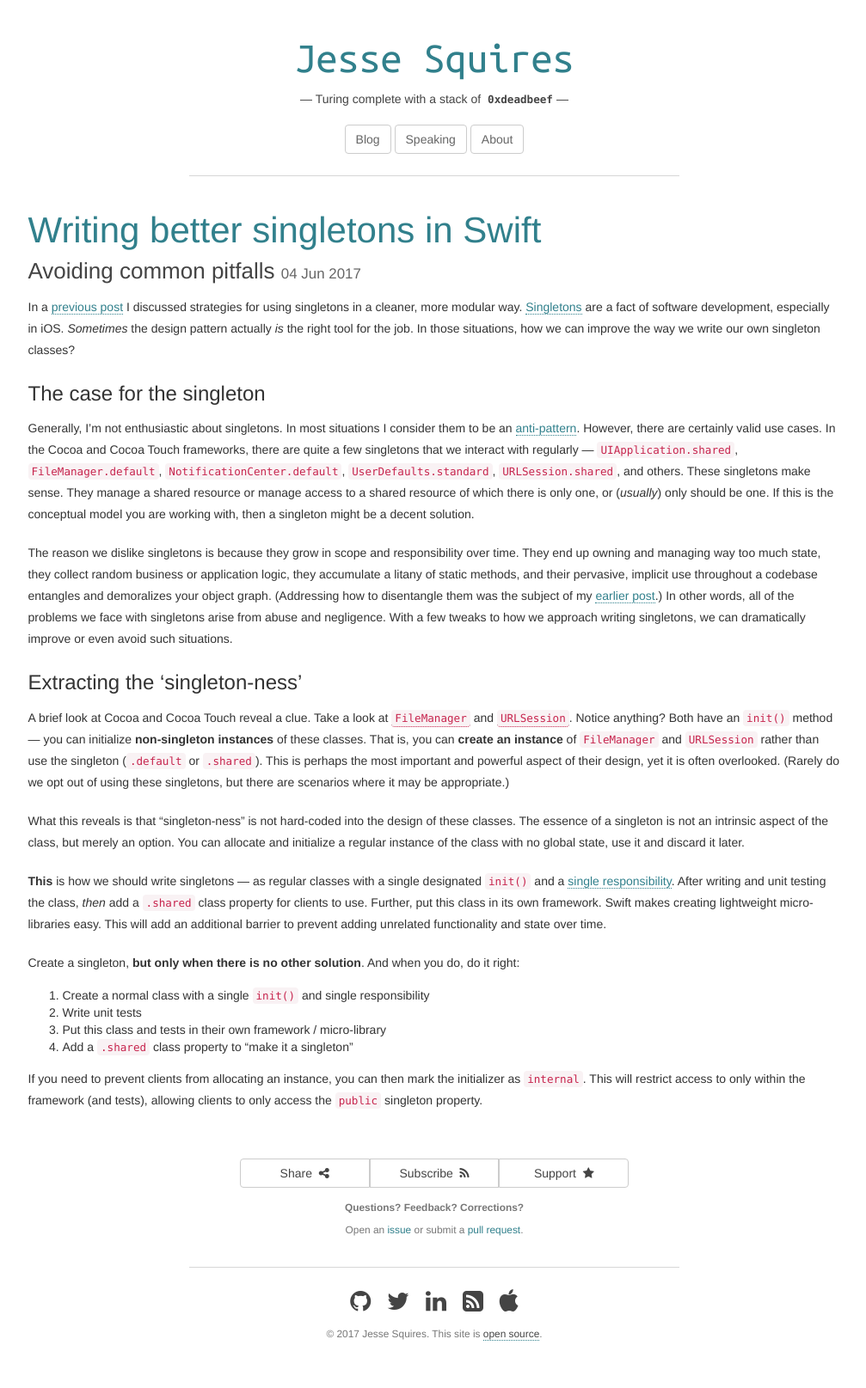
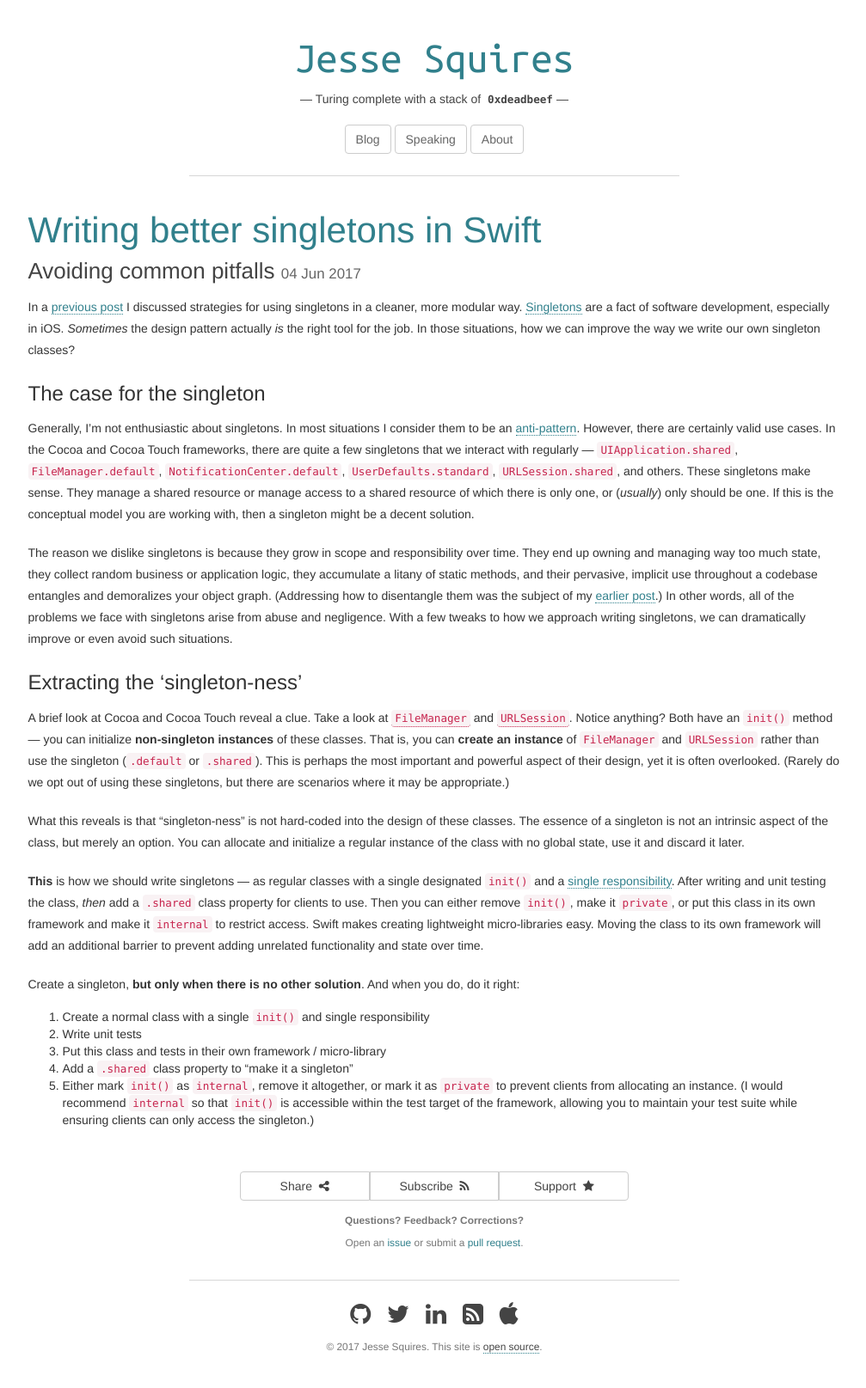
Before and after one commit to jessesquires/jessesquires.com, a Jekyll site: the page built from _posts/2017-06-04-writing-better-singletons-in-swift.md, in a window 1280 px wide. Shown: the whole page at 86% size, without its empty margins (135-1142 px from the left). Built offline with Jekyll 4.4.1, drawn with Linux system fonts in a browser that asks for light colours.

Commit message:
[edits] clarification on better singletons post

```diff
--- a/_posts/2017-06-04-writing-better-singletons-in-swift.md
+++ b/_posts/2017-06-04-writing-better-singletons-in-swift.md
@@ -20,7 +20,7 @@ A brief look at Cocoa and Cocoa Touch reveal a clue. Take a look at [`FileManage
 
 What this reveals is that "singleton-ness" is not hard-coded into the design of these classes. The essence of a singleton is not an intrinsic aspect of the class, but merely an option. You can allocate and initialize a regular instance of the class with no global state, use it and discard it later.
 
-**This** is how we should write singletons &mdash; as regular classes with a single designated `init()` and a [single responsibility](https://en.wikipedia.org/wiki/Single_responsibility_principle). After writing and unit testing the class, *then* add a `.shared` class property for clients to use. Further, put this class in its own framework. Swift makes creating lightweight micro-libraries easy. This will add an additional barrier to prevent adding unrelated functionality and state over time.
+**This** is how we should write singletons &mdash; as regular classes with a single designated `init()` and a [single responsibility](https://en.wikipedia.org/wiki/Single_responsibility_principle). After writing and unit testing the class, *then* add a `.shared` class property for clients to use. Then you can either remove `init()`, make it `private`, or put this class in its own framework and make it `internal` to restrict access. Swift makes creating lightweight micro-libraries easy. Moving the class to its own framework will add an additional barrier to prevent adding unrelated functionality and state over time.
 
 Create a singleton, **but only when there is no other solution**. And when you do, do it right:
 
@@ -28,5 +28,4 @@ Create a singleton, **but only when there is no other solution**. And when you d
 2. Write unit tests
 3. Put this class and tests in their own framework / micro-library
 4. Add a `.shared` class property to "make it a singleton"
-
-If you need to prevent clients from allocating an instance, you can then mark the initializer as `internal`. This will restrict access to only within the framework (and tests), allowing clients to only access the `public` singleton property.
+5. Either mark `init()` as `internal`, remove it altogether, or mark it as `private` to prevent clients from allocating an instance. (I would recommend `internal` so that `init()` is accessible within the test target of the framework, allowing you to maintain your test suite while ensuring clients can only access the singleton.)
```
